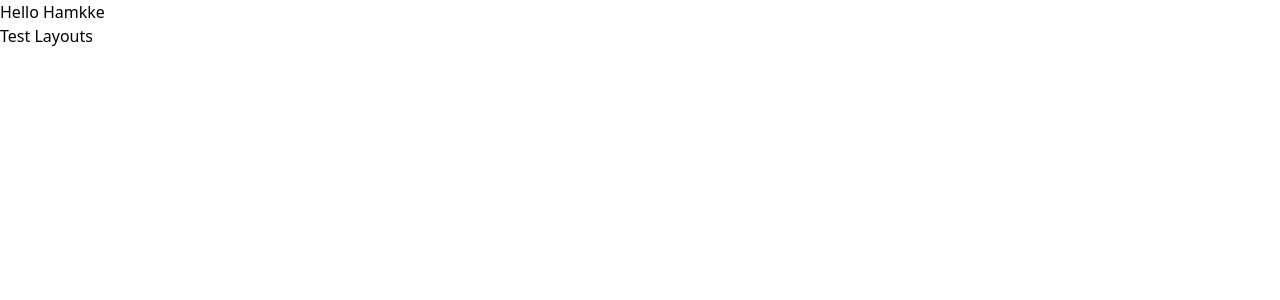
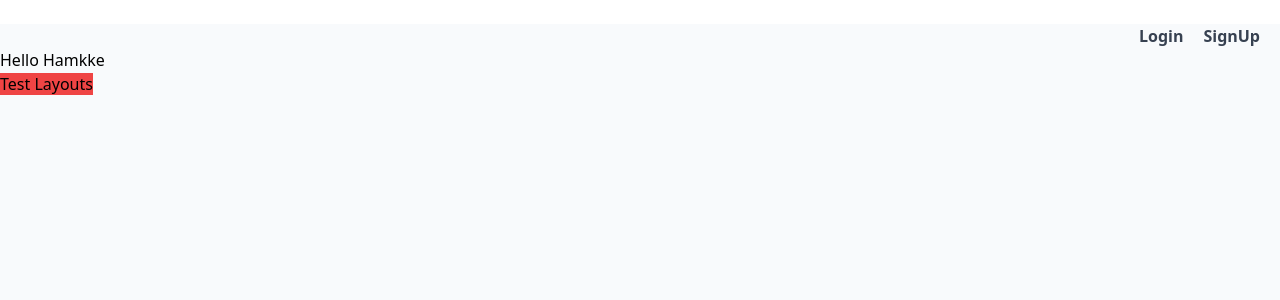
Before and after one commit to jiye-7/hamkke-client, a Next.js app: page / in a window 1280 px wide. Shown: the top 300 px of the page. Built offline with nearby package versions, Linux system fonts and the light colour scheme.

Commit message:
임시 nav 적용

```diff
--- a/layouts/Layout.tsx
+++ b/layouts/Layout.tsx
@@ -1,12 +1,22 @@
-import { ReactNode } from "react";
+import Link from 'next/link';
+import { ReactNode } from 'react';
 
+// TODO: Navigation, Footer 등
 const Layout = ({ children }: { children: ReactNode }) => {
-  return (
-    <div>
-      {children}
-      <span>Test Layouts</span>
-    </div>
-  );
+	return (
+		<div className="bg-slate-50 min-h-screen">
+			<nav className="flex justify-end mt-6">
+				<Link href="/users/login">
+					<span className="font-bold text-gray-700 mr-5">Login</span>
+				</Link>
+				<Link href="/users/signup">
+					<span className="font-bold text-gray-700 mr-5">SignUp</span>
+				</Link>
+			</nav>
+			{children}
+			<span className="bg-red-500">Test Layouts</span>
+		</div>
+	);
 };
 
 export default Layout;
```
